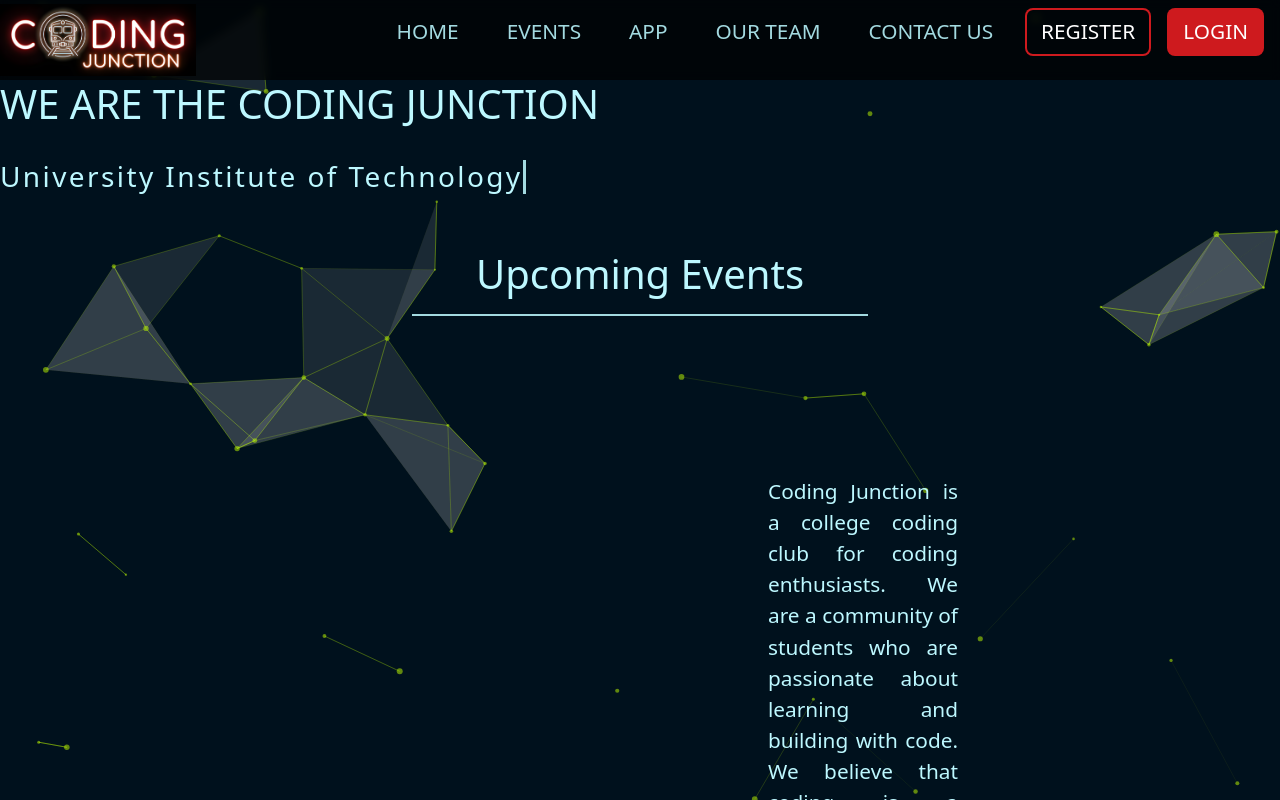
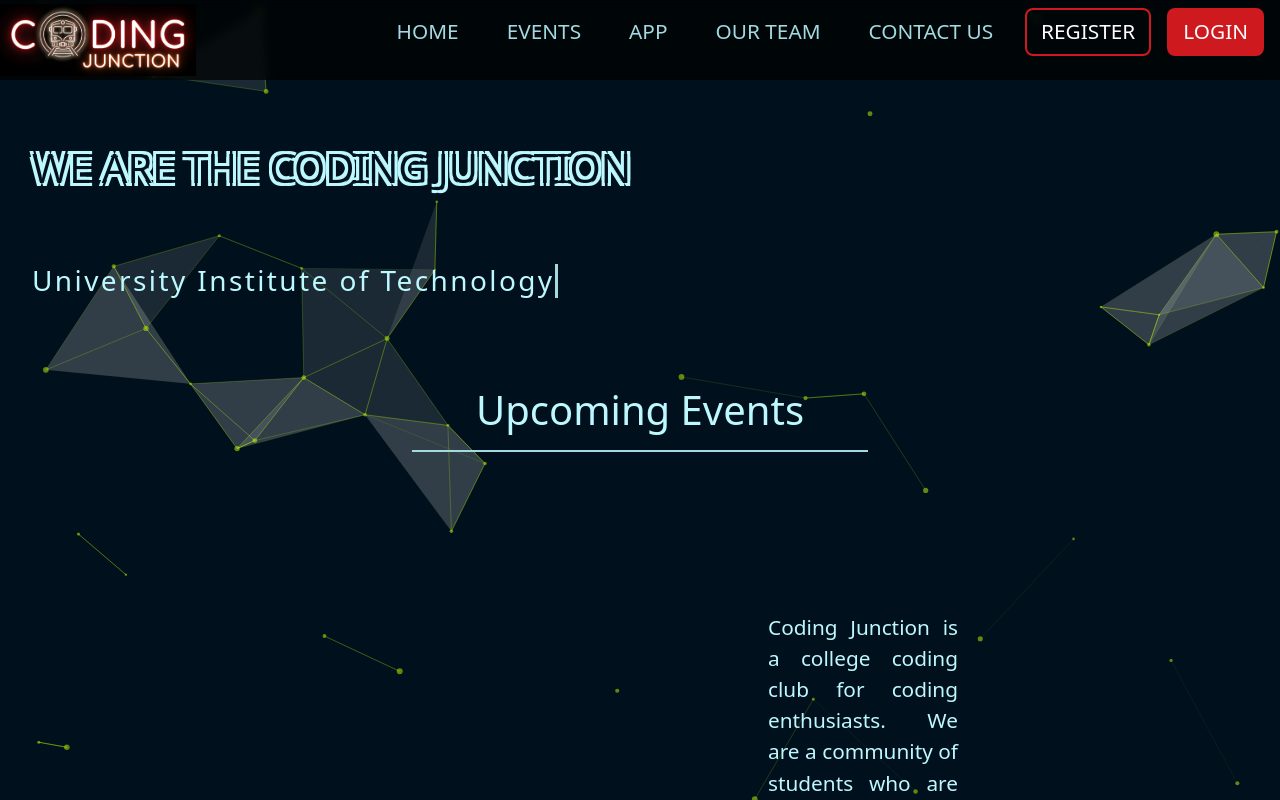
Before and after one commit to coding-junction/Coding-Junction-Website, a React (Create React App) app: page / in a window 1280 px wide. Shown: the top 800 px of the page. Built offline with nearby package versions, Linux system fonts and the light colour scheme.

Commit message:
Update Landing.js

```diff
--- a/src/components/Landing/Landing.js
+++ b/src/components/Landing/Landing.js
@@ -5,8 +5,8 @@ import "./Landing.css";
 export default function Welcome() {
   window.scrollTo(0,0);
   return (
-    <div id='landing'>
-      <div id='intro'>
+    <div className='landing'>
+      <div className='intro'>
           <h1>WE ARE THE CODING JUNCTION</h1>
       </div>
       <div className='typing-text'>
```
